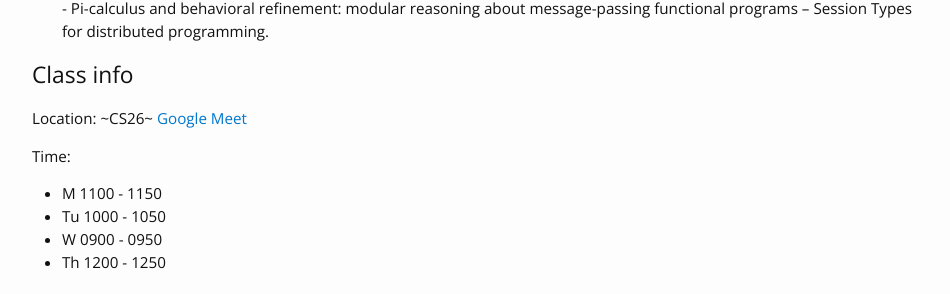
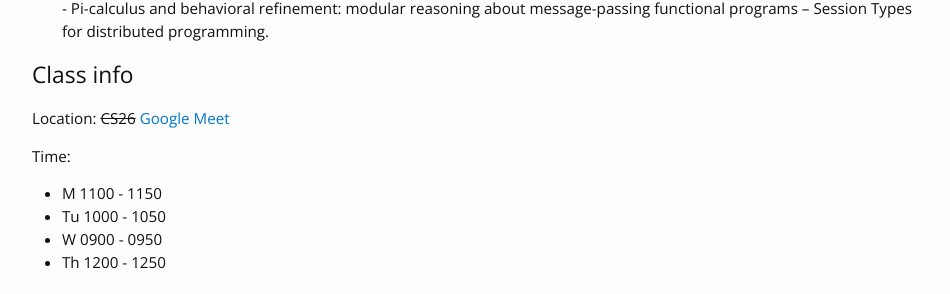
Before and after one commit to kayceesrk/cs6225_s21_iitm, a Jekyll site: the page built from index.md, in a window 1280 px wide. Shown: the part 855-1149 px from the top of the page, without its empty margins (163-1113 px from the left). Built offline with Jekyll 4.4.1, drawn with Linux system fonts in a browser that asks for light colours; nearby versions of some CDN libraries.

Commit message:
strikethorough

```diff
--- a/index.md
+++ b/index.md
@@ -56,7 +56,7 @@ Proofs](https://blog.sigplan.org/2019/09/12/program-verification-has-it-lost-its
 
 ## Class info
 
-Location: ~CS26~ [Google Meet](http://meet.google.com/tmf-zuca-abs)
+Location: ~~CS26~~ [Google Meet](http://meet.google.com/tmf-zuca-abs)
 
 Time:
   * M 1100 - 1150
```
